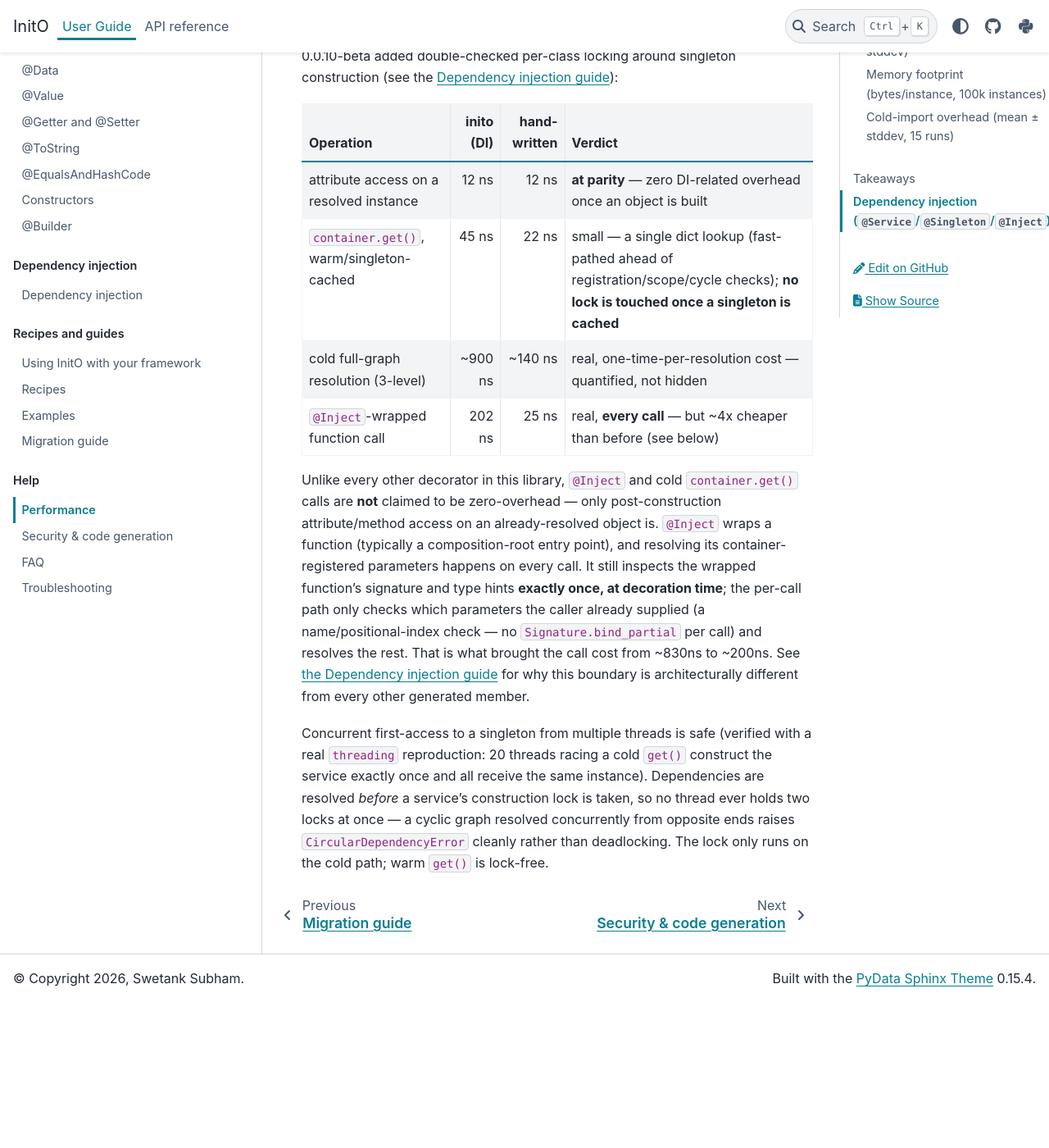
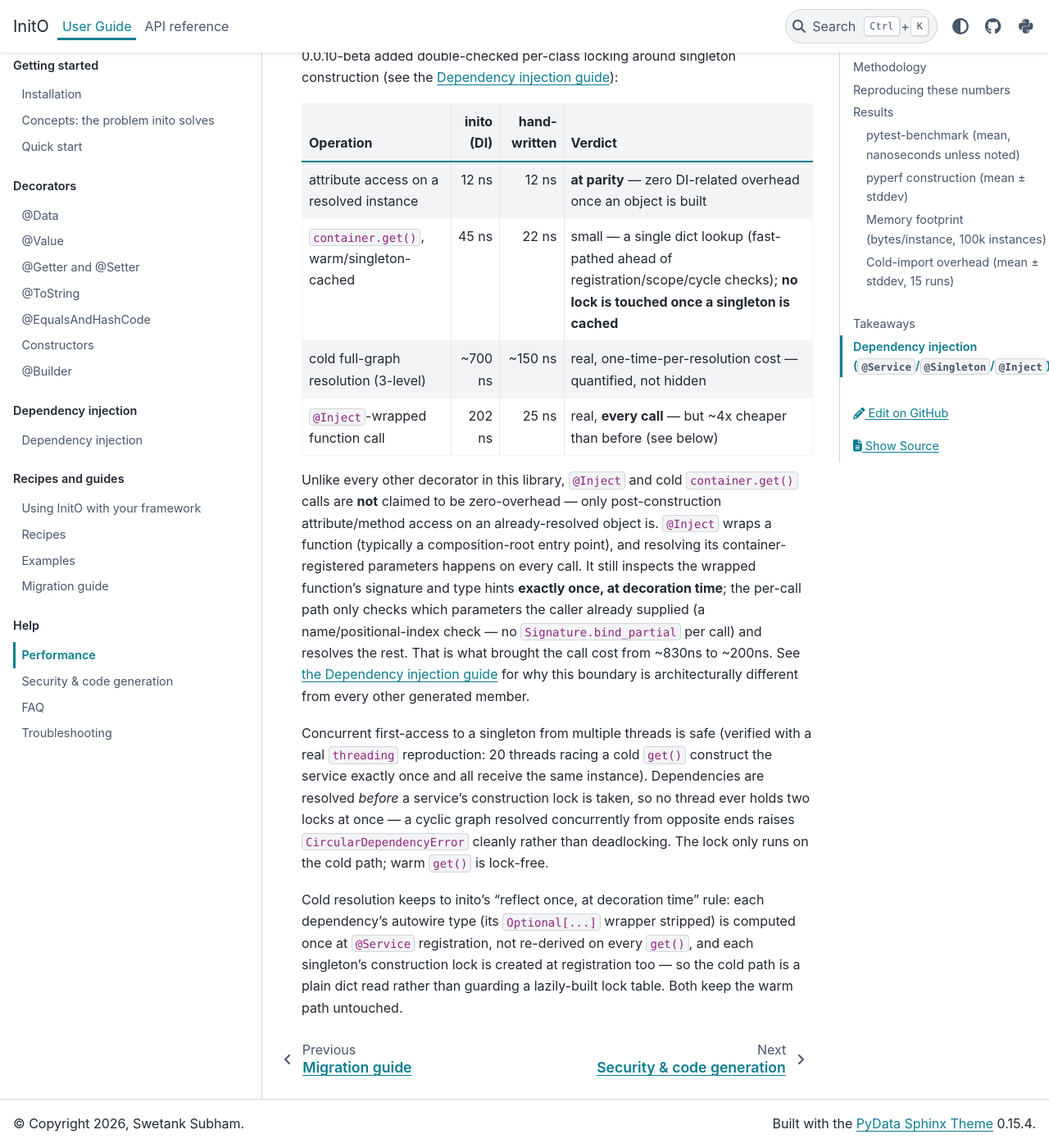
Before and after one commit to swtnk/inito, a Sphinx documentation site: the page built from docs/performance.md, in a window 1280 px wide and 1400 px high, scrolled down 4063 px. Shown: the whole window at 82% size. Built offline with Sphinx 7.4.7 and the PyData theme 0.15.4, drawn with Linux system fonts in a browser that asks for light colours; before the commit the page ends 5286 px from its top, so only the background shows below that.

Commit message:
perf(di): compute autowire type and singleton locks at registration
Trim cold dependency-graph resolution (~900ns -> ~700ns for a 3-level
graph) without touching the warm path or any behavior, and close a
"reflect at resolution time" leak that ran against inito's reflect-once
rule.

- Dependency now stores `registrable` (type_hint with Optional/X|None
  stripped), derived once in __post_init__ at @Service registration.
  _resolve_dependencies reads it instead of calling typing.get_origin/
  get_args on every get(). Derived from type_hint (not a new ctor arg),
  so all Dependency(type_hint, has_default) call sites are unchanged and
  the fields can't disagree.
- Per-class singleton construction locks are created in register() (at
  single-threaded decoration time), so the cold resolve path reads the
  lock with a plain dict lookup instead of guarding a lazily-built lock
  table. Drops the _locks_guard entirely. Thread-safety is unchanged.

Warm container.get() (~53ns) and resolved-instance attribute access
(parity) are unchanged; full suite green, 97% coverage.

Co-Authored-By: Claude Opus 4.8 <noreply@anthropic.com>

```diff
--- a/docs/performance.md
+++ b/docs/performance.md
@@ -143,7 +143,7 @@ singleton construction (see the [Dependency injection guide](dependency-injectio
 |---|---:|---:|---|
 | attribute access on a resolved instance | 12 ns | 12 ns | **at parity** — zero DI-related overhead once an object is built |
 | `container.get()`, warm/singleton-cached | 45 ns | 22 ns | small — a single dict lookup (fast-pathed ahead of registration/scope/cycle checks); **no lock is touched once a singleton is cached** |
-| cold full-graph resolution (3-level) | ~900 ns | ~140 ns | real, one-time-per-resolution cost — quantified, not hidden |
+| cold full-graph resolution (3-level) | ~700 ns | ~150 ns | real, one-time-per-resolution cost — quantified, not hidden |
 | `@Inject`-wrapped function call | 202 ns | 25 ns | real, **every call** — but ~4x cheaper than before (see below) |
 
 Unlike every other decorator in this library, `@Inject` and cold
@@ -167,3 +167,10 @@ is taken, so no thread ever holds two locks at once — a cyclic graph
 resolved concurrently from opposite ends raises `CircularDependencyError`
 cleanly rather than deadlocking. The lock only runs on the cold path; warm
 `get()` is lock-free.
+
+Cold resolution keeps to inito's "reflect once, at decoration time" rule:
+each dependency's autowire type (its `Optional[...]` wrapper stripped) is
+computed once at `@Service` registration, not re-derived on every `get()`,
+and each singleton's construction lock is created at registration too — so
+the cold path is a plain dict read rather than guarding a lazily-built lock
+table. Both keep the warm path untouched.
```
Also changed, not shown: CHANGELOG.md (+19 -0 lines), 2 other files.
